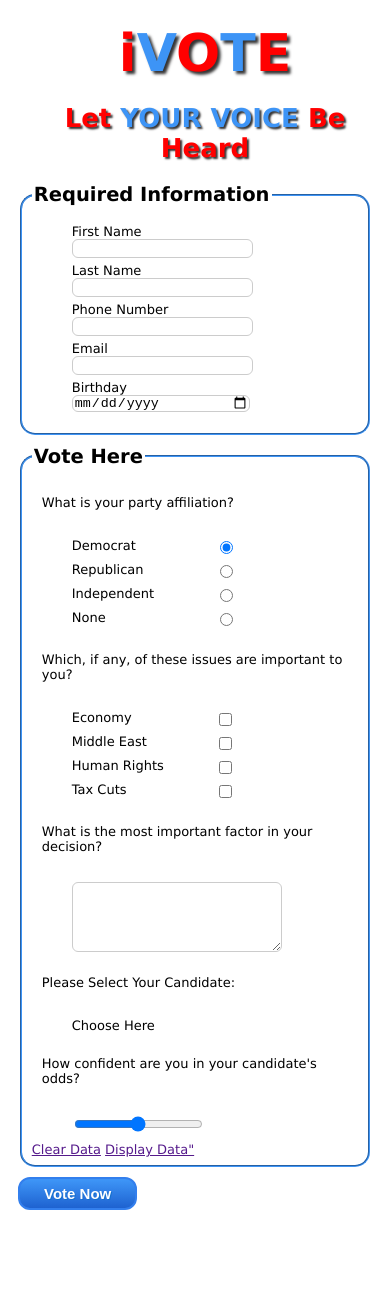
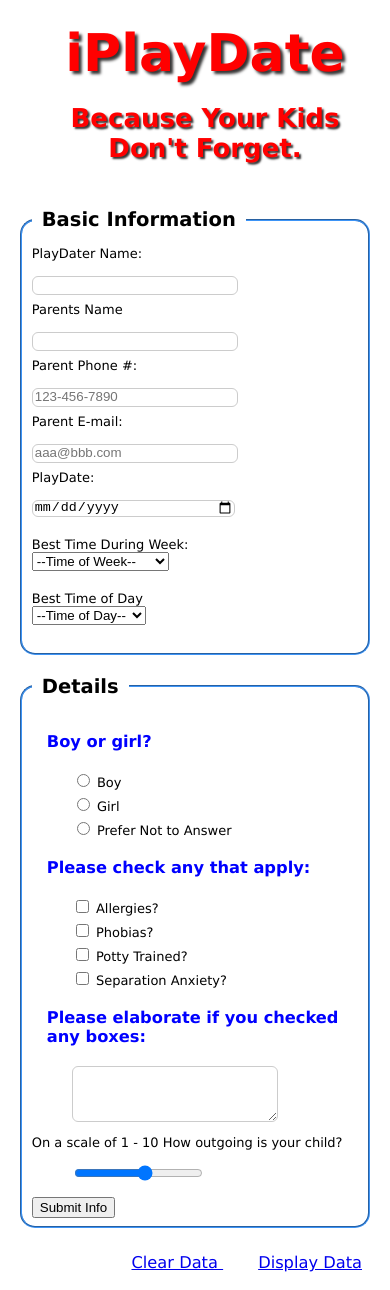
Before and after one commit to MichaelFrohberg/VFW, a plain HTML site: page frohberg_michael_assignment2/additem.html in a window 390 px wide. Before the commit the page ends 1228 px from the top, so only its background shows below. Drawn offline with Linux system fonts and the light colour scheme.

Commit message:
Assignment 2
completed html
completed css
validated localStorage in js

```diff
--- a/frohberg_michael_assignment2/additem.html
+++ b/frohberg_michael_assignment2/additem.html
@@ -1,8 +1,8 @@
 <!doctype html>
 <!--Michael Frohberg-->
-<!--VFW 1211-->
-<!--11/3/2012-->
-<!--Project 2-->
+<!--VFW-1212-->
+<!--11-27-2012-->
+<!--Project 1-->
 <!--additem.html-->
 <html>
 	<head>
@@ -11,66 +11,78 @@
 		<meta name="keywords" content="mobile development, html5, Full Sail University" />
 		<meta name="robots"	content="noindex, nofollow" />
 		<meta name="viewport" content="user-scalable=yes, width=device-width" />
-		<meta name="HandHeldFriendly" content="true" />
-		<meta name="MobileOptimized" content="320" />
-		<title>iVote</title>
+		<meta name="viewport" content="target-densitydpi-device-dpi" />
+		<title>iPlayDate</title>
 		<link rel="stylesheet" href="css/styles.css">
 	</head>
 	<body>
-	<header>
-		<hgroup>
-			<h1>i<span>V</span>O<span>T</span>E</h1>
-			<h2>Let <span>YOUR VOICE</span> Be Heard</h2>
-		</hgroup>
-	</header>
-		<form action="#" method="post" id="iVote">
-			<section>
-				<fieldset>
-					<legend>Required Information</legend>
-					<ul>
-							<li><label for="fname">First Name</label><input type="text" id="fname" class="box" /></li>
-							<li><label for="lname">Last Name</label><input type="text" id="lname" class="box" /></li>
-							<li><label for="phone">Phone Number</label><input type="tel" id="phone" class="box" /></li>   	            															<li><label for="email">Email</label><input type="email" id="email" class="box" /></li>
-							<li><label for="date">Birthday</label><input type="date" id="date" class="box"/></li>
+		<h1>iPlayDate</h1>
+		<h2>Because Your Kids Don't Forget.</h2><br>
+		<form action="#" method="post" id="iPlayDate">
+			<fieldset id="basicInfo">
+				<legend>Basic Information</legend>
+				<div class="input">
+					<div>PlayDater Name:</div><br>
+						<input type="text" id="kname" class="box" />
+					<div>Parents Name</div><br>
+						<input type="text" id="pname" class="box" />
+					<div>Parent Phone #:</div><br>
+						<input type="tel" id="phone" class="box" placeholder="123-456-7890" />    	            					<div>Parent E-mail:</div><br>
+						<input type="email" id="email" class="box" placeholder="aaa@bbb.com"/>
+					<div>PlayDate:</div><br>
+						<input type="date" id="date" class="box"/>
+				</div>
+				<div class="schedule">
+					<label for="choice">Best Time During Week:</label><br>
+					<select id="choice">
+						<optgroup label="Time of Week">
+							<option value="Time of Week">--Time of Week--</option>
+							<option value="Weekdays">Weekdays</option>
+							<option value="Weekends">Weekends</option>
+						</optgroup>
+					</select>
+				</div>
+				<div class="schedule" id="select">Best Time of Day<br></div>
+			</fieldset>
+			<fieldset id="details">
+				<legend>Details</legend>
+				<div class="title">Boy or girl?</div>
+					<ul class="radios">
+						<li><input type="radio" value="Boy" id="boy" name="sex" />
+							<label for="boy">Boy</label></li>
+						<li><input type="radio" value="Girl" id="girl" name="sex" />
+							<label for="girl">Girl</label></li>
+						<li><input type="radio" value="No Answer" id="no" name="sex" />
+							<label for="no">Prefer Not to Answer</label></li>
 					</ul>
-				</fieldset>
-			</section>
-			<section>
-				<fieldset>
-				<legend>Vote Here</legend>
-					<p class="question">What is your party affiliation?</p>
-						<ul>
-							<li><input type="radio" checked value="Democrat" id="dem" name="party" /><label for="dem">Democrat</label></li>
-							<li><input type="radio" value="Republican" id="rep" name="party" /><label for="rep">Republican</label></li>
-							<li><input type="radio" value="Independent" id="ind" name="party" /><label for="ind">Independent</label></li>	      												<li><input type="radio" value="None" id="none" name="party" /><label for="none">None</label></li>
-						</ul>
-					<p class="question">Which, if any, of these issues are important to you?</p>
-						<ul>
-							<li><input type="checkbox" name="issue" value="Economy" id="economy" /><label for="economy">Economy</label></li>
-							<li><input type="checkbox" name="issue" value="Middle East" id="mideast" /><label for="mideast">Middle East</label></li>		      							<li><input type="checkbox" name="issue" value="Human Rights" id="human" /><label for="human">Human Rights</label></li>
-							<li><input type="checkbox" name="issue" value="Tax Cuts" id="taxcut" /><label for="taxcut">Tax Cuts</label></li>
-						</ul>
-					<p class="question">What is the most important factor in your decision?</p>
+				<div class="title">Please check any that apply:</div>
+					<ul class="check">
+						<li><input type="checkbox" value="Allergies" id="needs" />
+						<label for="allergy">Allergies?</label></li>
+						<li><input type="checkbox" value="Phobias" id="needs" />
+						<label for="phobia">Phobias?</label></li>		      															<li><input type="checkbox" value="Potty" id="needs" />
+						<label for="potty">Potty Trained?</label></li>
+						<li><input type="checkbox" value="Anxiety" id="needs" />
+						<label for="anxiety">Separation Anxiety? </label></li>
+						<li><input type="hidden" value="Special Needs" id="needs" /></li>									</ul>
+				<div class="title">Please elaborate if you checked any boxes:</div>
 					<ul>
 						<li><textarea id="comments" class="comments"></textarea></li>
 					</ul>
-					<p class="question">Please Select Your Candidate:</p>
+				<div class="scale">On a scale of 1 - 10 How outgoing is your child?</div>
 					<ul>
-							<li id="select">Choose Here<br></li>
+						<li><input id="outgoing" type="range" min="1" max="10" step="1" /></li>
 					</ul>
-					<p class="question">How confident are you in your candidate's odds?</p>
-						<ul>
-							<li><label for="slider"><input id="slider" type="range" min="0" max="10" step="1" /></label><br></li>
-						</ul>
-					<nav>
-						<a href "#" id="clear">Clear Data</a>
-						<a href "#" id="display">Display Data"</a>
-						<a href "#" id="addnew" style="display:none">Add New Item</a>
+				<div class="button"><input type="button" id="submit" value="Submit Info" /></div>
+			</fieldset><br>
+			<footer>
+				<nav class="navLinks">
+					<a href="#" id="clear" class="links">Clear Data </a>
+					<a href="#" id="display" class="links">Display Data</a>
+					<a href="#" id="addnew" style="display:none" class="links">Add New Item</a>
 				</nav>
-				</fieldset>
-						<input id="submit" class="myButton" type="button" value="Vote Now" />
-			</section>
+			</footer>
+			<script src="js/main.js" type="text/javascript"></script>
 		</form>
-		<script src="js/main.js" type="text/javascript"></script>
 	</body>
 </html>
--- a/frohberg_michael_assignment2/css/styles.css
+++ b/frohberg_michael_assignment2/css/styles.css
@@ -32,14 +32,6 @@ color: red;
 text-align: center;
 text-shadow: 2px 2px 2px #353434;
 }
-span {
-color: #3d94f6;
-}
-.tagline {
-font-size: 1.5em;
-font-weight: bold;
-text-align: center;
-}
 fieldset {
 border-radius: 15px;
 border-color: #3d94f6;
@@ -48,64 +40,52 @@ margin-bottom: 10px;
 legend {
 font-size:1.5em;
 font-weight: bold;
-}
-label {
-float: left;
-width: 10em;
-margin-right: 1em;
+padding:10px;
 }
 li {
 list-style-type: none;
 margin-bottom: 5px;
 }
-.question {
-padding:10px;
-padding-bottom: 15px;
-}
-.myButton {
--moz-box-shadow:inset 0px 0px 0px 0px #97c4fe;
--webkit-box-shadow:inset 0px 0px 0px 0px #97c4fe;
-box-shadow:inset 0px 0px 0px 0px #97c4fe;
-background:-webkit-gradient( linear, left top, left bottom, color-stop(0.05, #3d94f6), color-stop(1, #1e62d0) );
-background:-moz-linear-gradient( center top, #3d94f6 5%, #1e62d0 100% );
-filter:progid:DXImageTransform.Microsoft.gradient(startColorstr='#3d94f6', endColorstr='#1e62d0');
-background-color:#3d94f6;
--moz-border-radius:12px;
--webkit-border-radius:12px;
-border-radius:12px;
-border:2px solid #337fed;
-display:inline-block;
-color:#ffffff;
-font-family:arial;
-font-size:15px;
-font-weight:bold;
-padding:6px 24px;
-text-decoration:none;
-text-shadow:1px 1px 0px #1570cd;
-}.myButton:hover {
-background:-webkit-gradient( linear, left top, left bottom, color-stop(0.05, #1e62d0), color-stop(1, #3d94f6) );
-background:-moz-linear-gradient( center top, #1e62d0 5%, #3d94f6 100% );
-filter:progid:DXImageTransform.Microsoft.gradient(startColorstr='#1e62d0', endColorstr='#3d94f6');
-background-color:#1e62d0;
-}.myButton:active {
-position:relative;
-top:1px;
-}
-.box {
-border-radius: 6px;
-width: 175px;
-height: 15px;
-border: 1.5px solid #ccc;
-}
 .comments {
 border-radius: 6px;
 display: block;
 width: 200px;
-height: 60px;
-padding: 4px;
+height: 50px;
 border: 1.5px solid #ccc;
 line-height: 130%;
 }
+.title {
+font-size:1.25em;
+font-weight: bold;
+margin-bottom: 20px;
+margin-top: 20px;
+color: blue;
+padding-left: 15px;
+}
+.box {
+margin-bottom: 7px;
+border-radius: 6px;
+display: block;
+width: 200px;
+height: 15px;
+border: 1.5px solid #ccc;
+line-height: 130%;
+}
+.links {
+font-size:1.25em;
+font-weight:normal;
+margin: 10px;
+margin-top: 20px;
+padding-left: 15px;
+}
+.navLinks {
+text-align: right;
+}
+.schedule {
+margin-bottom: 20px;
+margin-top: 20px;
+}
+
 
 
 /* html elements: body, h1, h2, span, fieldset, legend, li, #info, #party, #issues
--- a/frohberg_michael_assignment2/js/main.js
+++ b/frohberg_michael_assignment2/js/main.js
@@ -1,123 +1,101 @@
+/* Michael Frohberg id 0003262761
+ MDVBS VFW 1212
+Project 2 - Forms
+iPlayDate - main.js
+*/
+
 window.addEventListener("DOMContentLoaded", function() {
 	function $(x) {
 		var theValue = document.getElementById(x);
-			return theValue;
+		return theValue;
 	}
-	function makeAChoice() {
+//Build select element with options
+	function makeCats () {
 		var formTag = document.getElementsByTagName("form"),
-			selectLi = $("select"),
-			makeSelect = document.createElement("select");
-			makeSelect.setAttribute("id", "choice");
-		for(var i=0, j=choices.length; i<j; i++) {
+			 selectDiv = $("select"),
+			 makeSelect = document.createElement("select");
+			 makeSelect.setAttribute("id", "dayTimes");
+		for(var i=0, j=bestTimes.length; i<j; i++) {
 			var createOption = document.createElement("option");
-			var optText = choices[i];
+			var optText = bestTimes[i];
 			createOption.setAttribute("value", optText);
 			createOption.innerHTML = optText;
-			makeSelect.appendChild(createOption);
-        }
-        selectLi.appendChild(makeSelect);
+			makeSelect.appendChild(createOption)
+		}
+		selectDiv.appendChild(makeSelect);
 	}
-	function getPartyId() {
-		var radios = document.getElementById("party")
+	function makeCats () {
+		var formTag = document.getElementsByTagName("form"),
+			 selectDiv = $("select"),
+			 makeSelect = document.createElement("select");
+			 makeSelect.setAttribute("id", "dayTimes");
+		for(var i=0, j=bestTimes.length; i<j; i++) {
+			var createOption = document.createElement("option");
+			var optText = bestTimes[i];
+			createOption.setAttribute("value", optText);
+			createOption.innerHTML = optText;
+			makeSelect.appendChild(createOption)
+		}
+		selectDiv.appendChild(makeSelect);
+	}
+	function getRadioValue (){
+		var radios = document.forms[0].sex
 		for(var i=0; i<radios.length; i++) {
-			if(radios[i].checked) {
-				partyChoice = radios[i].value;
+			if(radios[i].checked){
+				sexValue = radios[i].value;
 			}
 		}
 	}
-	function getIssues() {
-		var check = document.getElementById("issue");
+	function getCheckboxValues() {
+		var check = document.getElementById("needs");
 		for(var i=0; i<check.length; i++)
 			if(check[i].checked) {
-				issueChoices = check.value;
+				needsValue = check.value;
 			} else {
-					issueChoices = "None";
+					needsValue = "None";
 			}
+	}	// Local Storage Function - Stores name and and values from forms into an array
+	function saveData() {
+		var id 						= Math.floor(Math.random()*1000001);
+		getRadioValue ();
+		getCheckboxValues();
+		var item						= {};
+			 item.kname				= ["Kid's Name:", $("kname").value];
+			 item.pname				= ["Parent's Name:", $("pname").value];
+			 item.phone				= ["Phone #:", $("phone").value];
+			 item.email				= ["Email:", $("email").value];
+			 item.date				= ["Play Date:", $("date").value];
+			 item.sex				= ["Sex:", sexValue];
+			 item.choice			= ["Best Time of Week:", $("choice").value];
+			 item.select			= ["Best Time of Day:", $("select").value];
+			 item.needs				= ["Special Needs:", needsValue];
+			 item.comments			= ["Notes", $("comments").value];
+			 item.outgoing			= ["How Outgoing? 1-10:", $("outgoing").value];
+		localStorage.setItem(id, JSON.stringify(item));
+		alert("Saved!");
 	}
-	function storeData() {
-		var id = Math.floor(Math.random()*1000001);
-		getIssues();
-		getPartyId();
-		var item = {};
-			item.candidates = ["Candidate:" $("choice").value];
-			item.fname = ["First Name:", $("fname").value];
-			item.lname = ["Last Name:", $("lname").value];
-			item.phone = ["Telephone:", $("phone").value];
-			item.email = ["Email:", $("email").value];
-			item.date = ["Birthday:", $("date").value];
-			item.parties = ["Party:", partyChoice];
-			item.issues = ["Factors:", issueChoices];
-			item.comments = ["Comments:", $("comments").value];
-			item.slider = ["Confidence", $("slider").value];
 
-			localStorage.setItem(id, JSON.stringify(item));
-			alert("I Voted!");
-	}
-	function toggleControls(n) {
-		switch(n) {
-			case "on":
-				$("iVote").style.display = "none";
-				$("clear").style.display = "inline";
-				$("display").style.display = "none";
-				$("addnew").style.display = "inline";
-				$("item").style.display ="block";
-				break;
-			case "off":
-				$("iVote").style.display = "block";
-				$("clear").style.display = "inline";
-				$("display").style.display = "inline";
-				$("addnew").style.display = "none";
-				$("item").style.display ="none";
-				break;
-			default:
-				return false;
-		}
-	}
-	function clearLocal() {
-		if(localStorage.length === 0) {
-			alert("No data to clear.");
-			} else {
-				localStorage.clear()
-				alert("Your data is deleted.");
-				window.location.reload();
-				return false;
-	}
-}
-	function getData() {
-		toggleControls("on")
-		if(localStorage.length === 0) {
-			alert("No data to clear.");
-			var newDiv = document.createElement("div");
-			newDiv.setAttribute("id", "info");
-			var listDisplay = document.createElement("ul");
-			newDiv.appendChild(listDisplay);
-			document.body.appendChild(newDiv);
-			$("item").style.display ="block";
-			for(var i=0, j=localStorage.length; i<j; i++) {
-				var newLi = document.createElement("li");
-				listDisplay.appendChild(newLi);
-				var key = localStorage.key(i);
-				var val = localStorage.getItem(key);
-				var obj = JSON.parse(val);
-				var makSubList = document.createElement("ul");
-				newLi.appendChild(makSubList);
-				for(var a in obj) {
-					var subLi = document.createElement("li");
-					makSubList.appendChild(subLi);
-					var subText = obj(a)[0]+" "+ obj(a)[1];
-					subLi.innerHTML = subText;
-					}
-			}
-		}
-	}
-var choices = ["--Choose A Candidate--", "Barack Obama", "Bill Clinton", "Mitt Romney", "Sarah Palin"],
-							partyChoice,
-							issueChoices = "None";
+//variables
+	var bestTimes = ["--Time of Day--",
+								"Mornings",
+								"Early Afternoon",
+								"Late Afternoon",
+								"Evenings"],
+		sexValue,
+		needsValue = "None"
+	;
 
-var clearInfo = $("clear");
-	clearInfo.addEventListener("click", clearLocal);
-var displayInfo = $("display");
-	displayInfo.addEventListener("click", getData);
-var save = $("submit");
-	save.addEventListener("click", storeData);
-makeAChoice();
+
+	makeCats ();
+
+	//Links and Submit Button
+	/*var displayData = $("display");
+	displayData.addEventListener("click", getData);
+	var clearData = $("clear");
+	clearData.addEventListener("click", clearLocal);
+	*/
+	var submitData = $("submit");
+	submitData.addEventListener("click", saveData);
+
+
+});
```
Also changed, not shown: 1 other file. Lines whose indentation alone changed are shown as unchanged.
